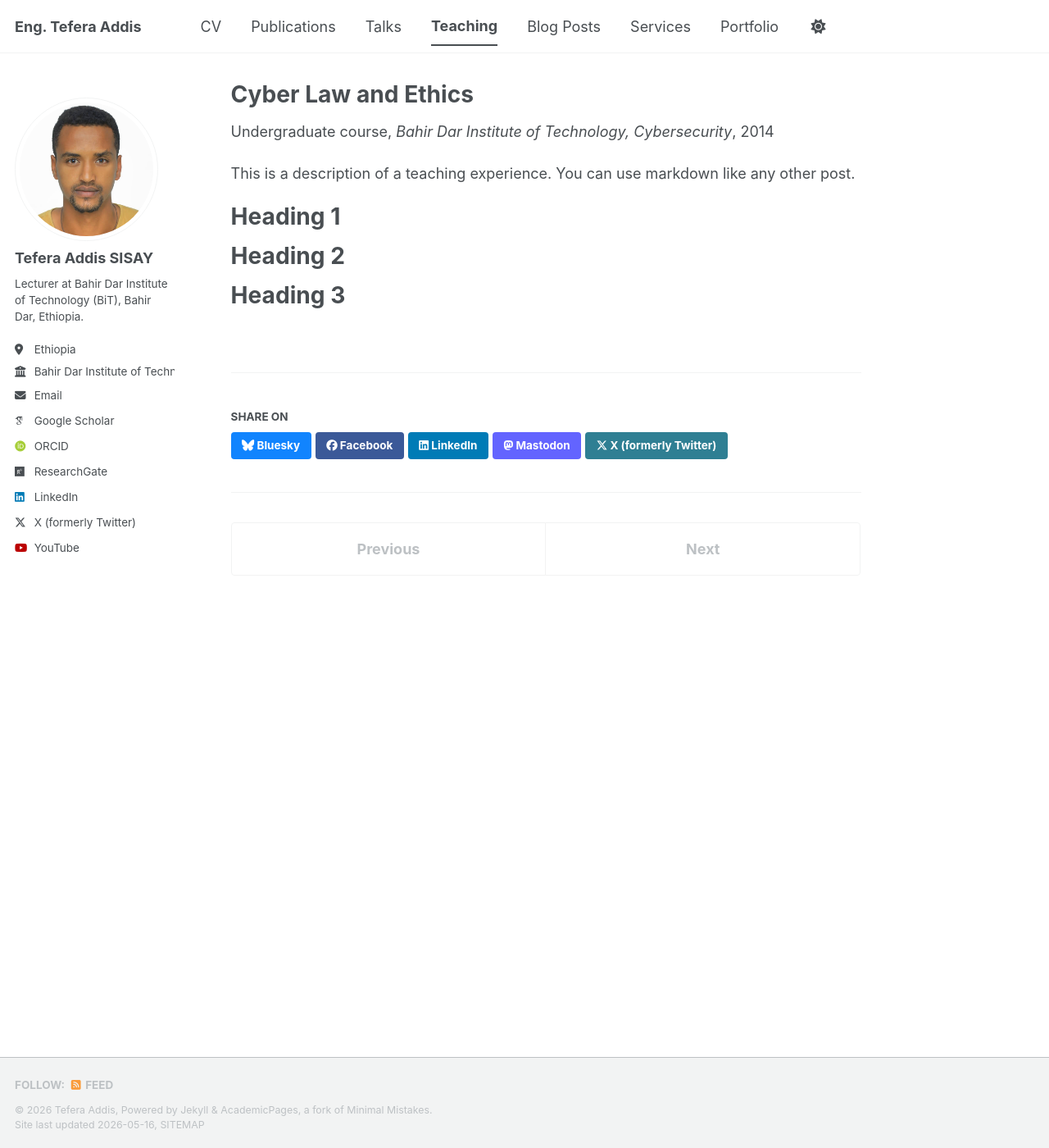
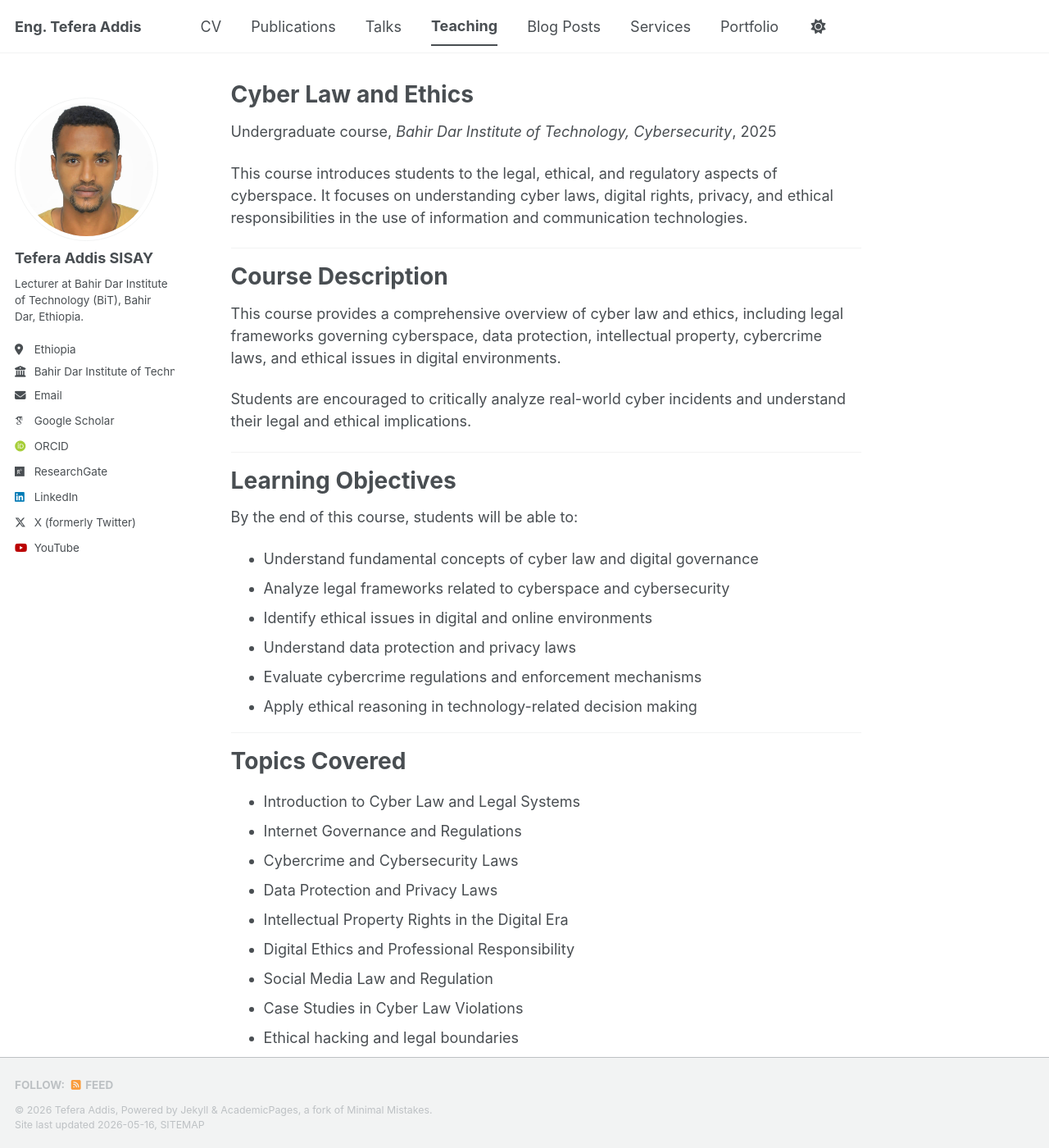
Before and after one commit to tefera-addis-sisay/tefera-addis-sisay.github.io, a Jekyll site: the page built from _teaching/2014-spring-teaching-1.md, in a window 1280 px wide and 1400 px high. Shown: the whole window at 82% size. Built offline with Jekyll 4.4.1, drawn with Linux system fonts in a browser that asks for light colours; some web fonts are replaced; a script bundle is joined from its source files by our own code; library files that are not in the unit come from our copies; some of the changed text lies outside the part shown.

Commit message:
Update 2014-spring-teaching-1.md

```diff
--- a/_teaching/2014-spring-teaching-1.md
+++ b/_teaching/2014-spring-teaching-1.md
@@ -2,19 +2,65 @@
 title: "Cyber Law and Ethics"
 collection: teaching
 type: "Undergraduate course"
-permalink: /teaching/2014-spring-teaching-1
+permalink: /teaching/cyber-law-ethics
 venue: "Bahir Dar Institute of Technology, Cybersecurity"
-date: 2014-01-01
+date: 2025-09-01
 location: "Bahir Dar, Ethiopia"
 ---
 
-This is a description of a teaching experience. You can use markdown like any other post.
+This course introduces students to the legal, ethical, and regulatory aspects of cyberspace. It focuses on understanding cyber laws, digital rights, privacy, and ethical responsibilities in the use of information and communication technologies.
 
-Heading 1
+---
+
+Course Description
 ======
 
-Heading 2
+This course provides a comprehensive overview of cyber law and ethics, including legal frameworks governing cyberspace, data protection, intellectual property, cybercrime laws, and ethical issues in digital environments.
+
+Students are encouraged to critically analyze real-world cyber incidents and understand their legal and ethical implications.
+
+---
+
+Learning Objectives
 ======
 
-Heading 3
+By the end of this course, students will be able to:
+
+- Understand fundamental concepts of cyber law and digital governance
+- Analyze legal frameworks related to cyberspace and cybersecurity
+- Identify ethical issues in digital and online environments
+- Understand data protection and privacy laws
+- Evaluate cybercrime regulations and enforcement mechanisms
+- Apply ethical reasoning in technology-related decision making
+
+---
+
+Topics Covered
 ======
+
+- Introduction to Cyber Law and Legal Systems
+- Internet Governance and Regulations
+- Cybercrime and Cybersecurity Laws
+- Data Protection and Privacy Laws
+- Intellectual Property Rights in the Digital Era
+- Digital Ethics and Professional Responsibility
+- Social Media Law and Regulation
+- Case Studies in Cyber Law Violations
+- Ethical hacking and legal boundaries
+
+---
+
+Assessment
+======
+
+- Assignments: 30%
+- Case study analysis: 20%
+- Midterm exam: 20%
+- Final exam: 30%
+
+---
+
+Practical Work
+======
+
+Students will analyze real cyber law cases and prepare reports discussing legal violations, ethical concerns, and possible preventive measures.
```
